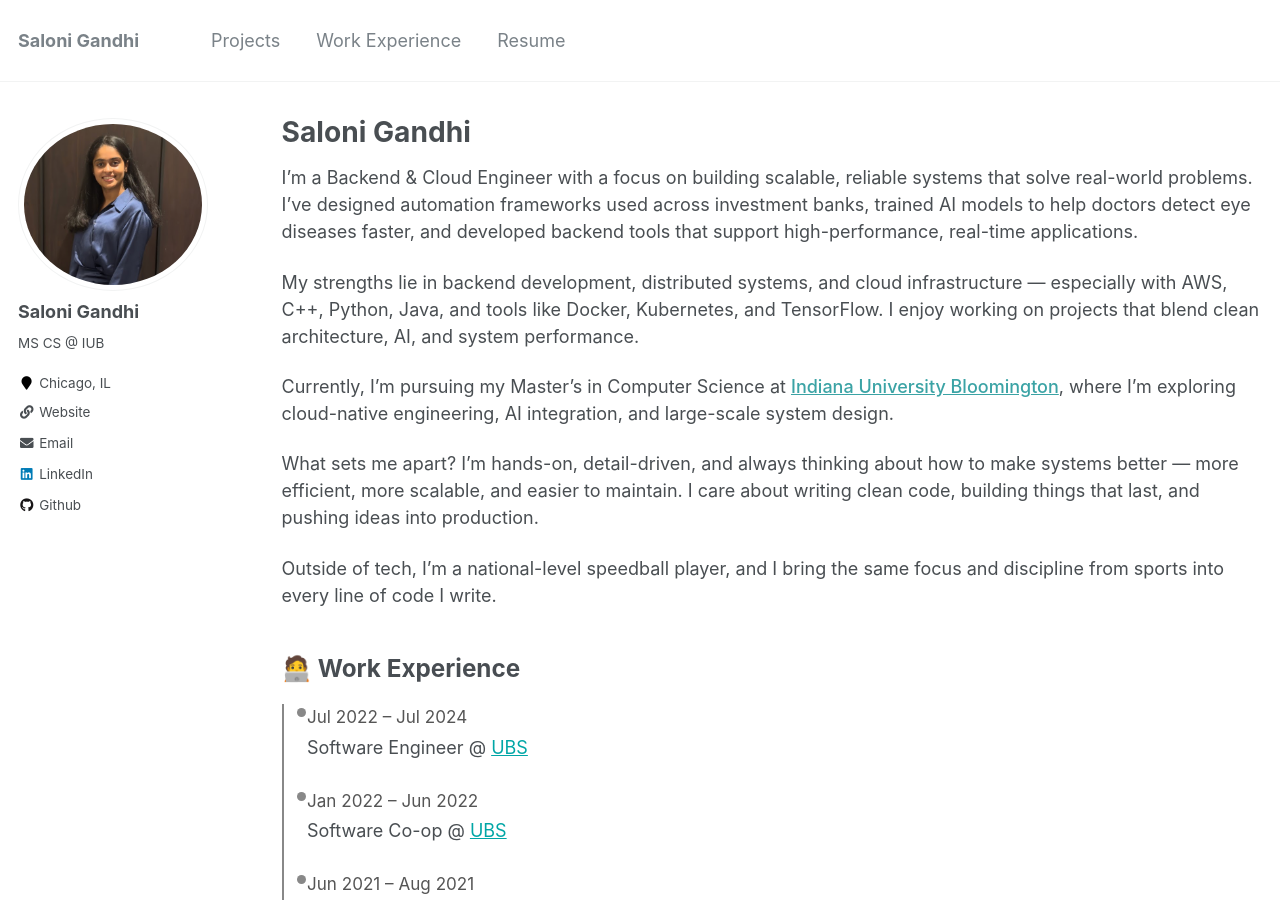
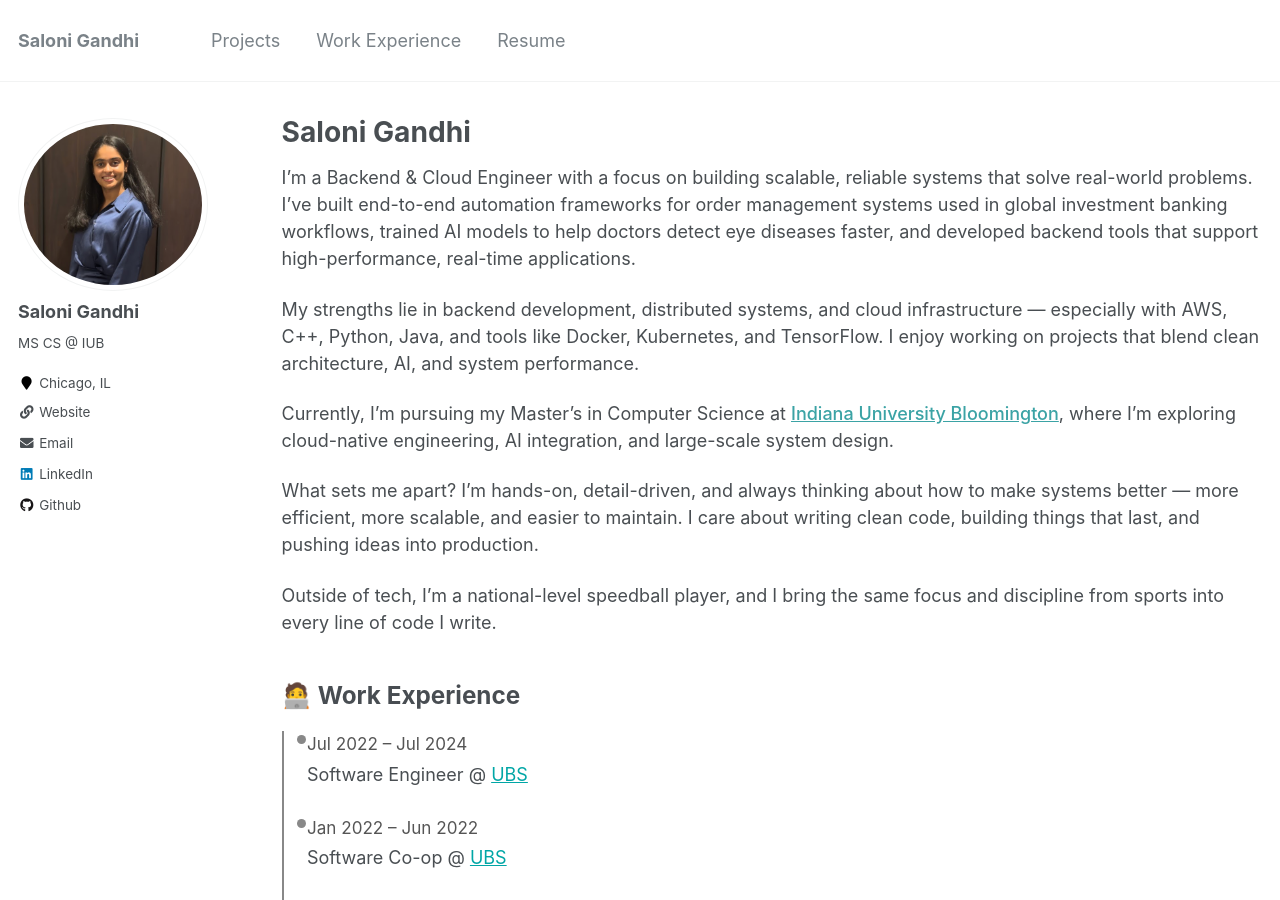
Before and after one commit to saloni111/saloni111.github.io, a Jekyll site: the page built from _pages/about.md, in a window 1280 px wide and 900 px high. Built offline with Jekyll 4.4.1, drawn with Linux system fonts in a browser that asks for light colours.

Commit message:
Update about.md

```diff
--- a/_pages/about.md
+++ b/_pages/about.md
@@ -67,7 +67,7 @@ redirect_from:
 </style>
 
 <p>
-I’m a Backend & Cloud Engineer with a focus on building scalable, reliable systems that solve real-world problems. I’ve designed automation frameworks used across investment banks, trained AI models to help doctors detect eye diseases faster, and developed backend tools that support high-performance, real-time applications.
+I’m a Backend & Cloud Engineer with a focus on building scalable, reliable systems that solve real-world problems. I’ve built end-to-end automation frameworks for order management systems used in global investment banking workflows, trained AI models to help doctors detect eye diseases faster, and developed backend tools that support high-performance, real-time applications.
 </p>
 
 <p>
```
